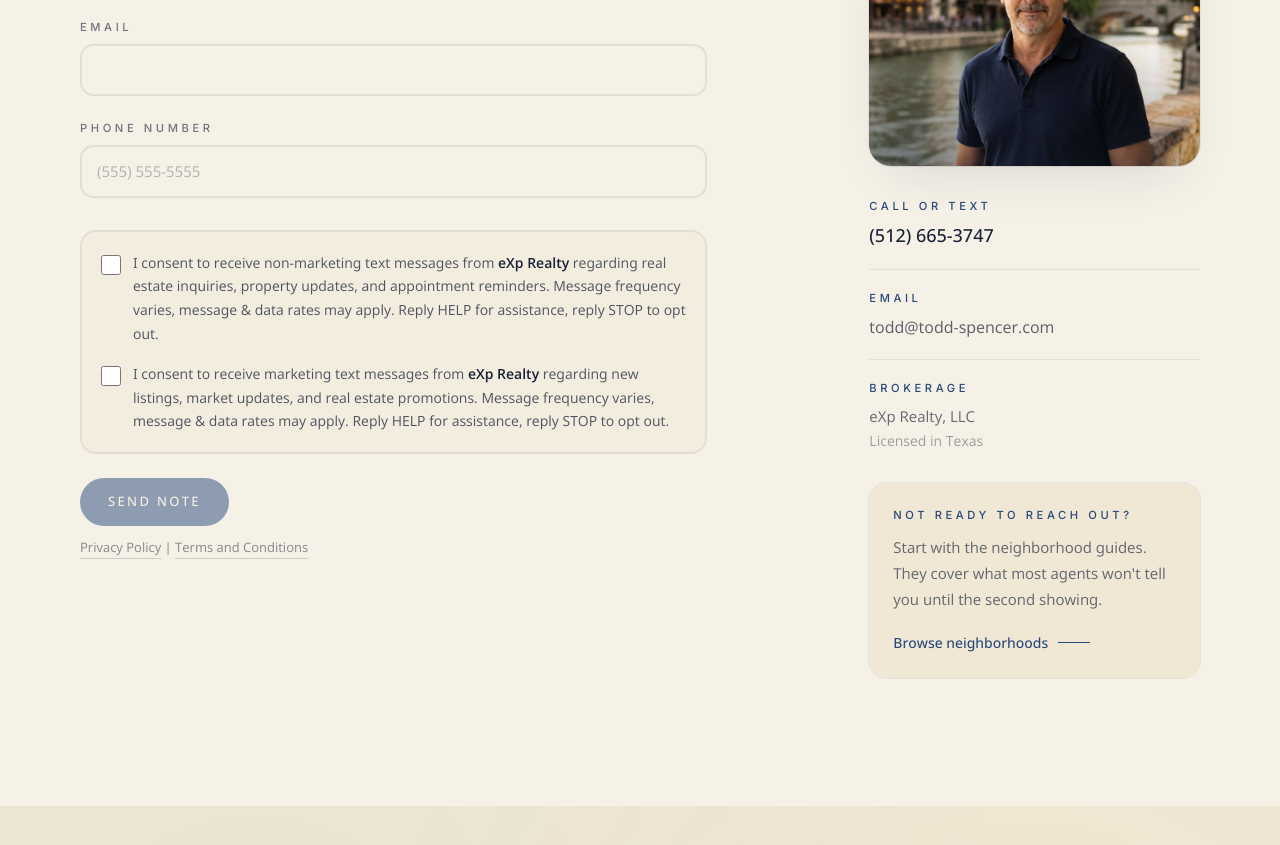
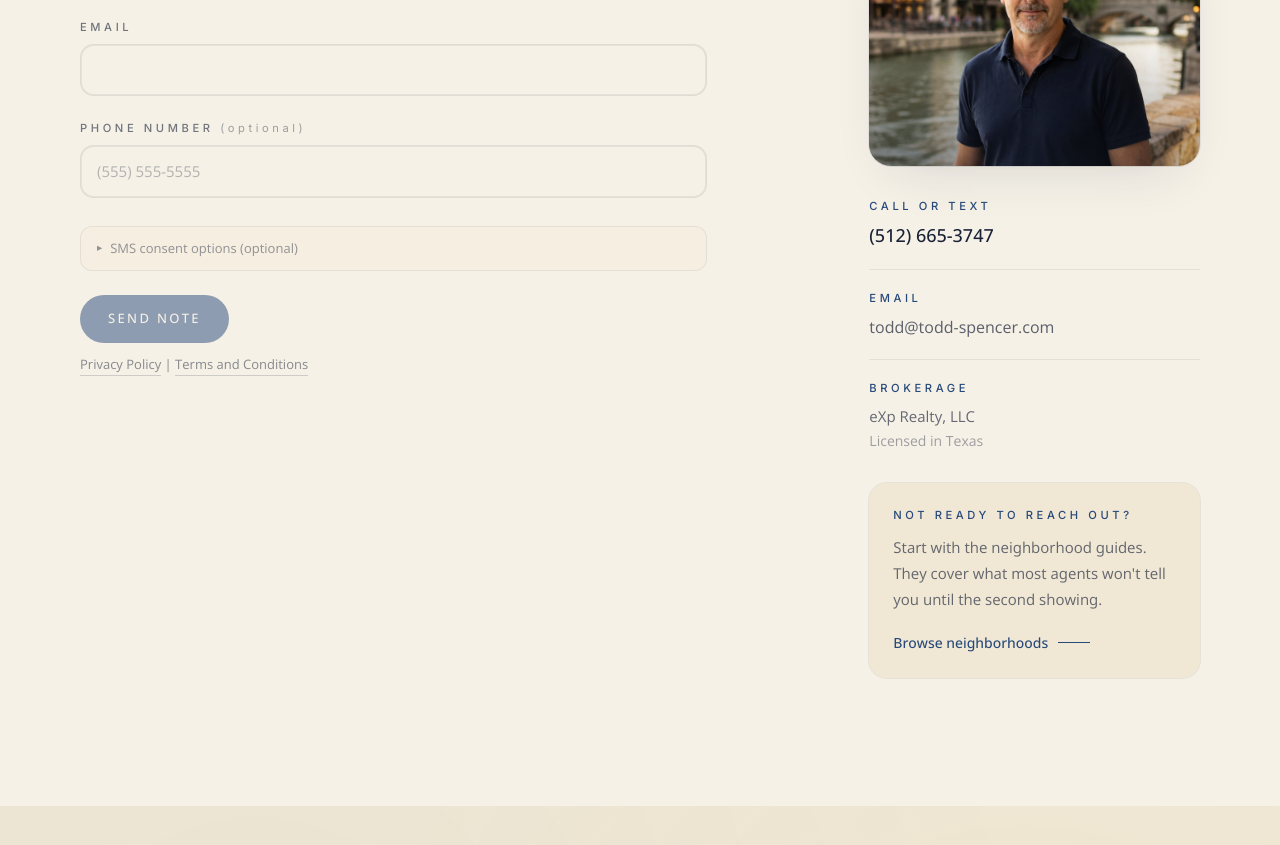
Before and after one commit to heypearladmin/todd-website, a Next.js app: page /contact in a window 1280 px wide. Shown: the part 840-1685 px from the top of the page. Built offline with nearby package versions, Linux system fonts and the light colour scheme; no server answers.

Commit message:
Reduce contact form friction and add realtor keywords to homepage

```diff
--- a/components/ContactForm.tsx
+++ b/components/ContactForm.tsx
@@ -39,7 +39,6 @@ export function ContactForm() {
     firstName.trim().length > 0 &&
     lastName.trim().length > 0 &&
     email.trim().length > 0 &&
-    phone.trim().length > 0 &&
     status !== "submitting";
 
   async function onSubmit(e: FormEvent<HTMLFormElement>) {
@@ -129,7 +128,7 @@ export function ContactForm() {
 
       <div className="grid gap-2">
         <label htmlFor="phone" className="eyebrow !text-ink/60">
-          Phone number
+          Phone number <span className="normal-case font-normal text-ink/40">(optional)</span>
         </label>
         <input
           id="phone"
@@ -137,7 +136,6 @@ export function ContactForm() {
           type="tel"
           inputMode="tel"
           autoComplete="tel"
-          required
           value={phone}
           onChange={(e) => setPhone(e.target.value)}
           placeholder="(555) 555-5555"
@@ -148,7 +146,12 @@ export function ContactForm() {
       {/* ───────────── A2P 10DLC consent block ─────────────
           Both checkboxes are optional and NOT pre-checked.
           Submit is enabled once required fields are filled. */}
-      <div className="mt-2 space-y-4 rounded-2xl border border-ink/[0.08] bg-paper-deep/40 p-5 shadow-inset-frame">
+      <details className="mt-1 rounded-xl border border-ink/[0.07] bg-paper-deep/30">
+        <summary className="cursor-pointer select-none px-4 py-3 text-[0.8125rem] text-ink/45 hover:text-ink/60 transition-colors list-none flex items-center gap-2">
+          <span aria-hidden className="text-[0.65rem]">▸</span>
+          SMS consent options (optional)
+        </summary>
+        <div className="space-y-4 border-t border-ink/[0.06] px-4 pb-4 pt-3">
           <label htmlFor="consent-transactional" className="flex items-start gap-3 cursor-pointer">
             <input
               id="consent-transactional"
@@ -156,11 +159,11 @@ export function ContactForm() {
               type="checkbox"
               checked={consentTransactional}
               onChange={(e) => setConsentTransactional(e.target.checked)}
-            className="mt-1 h-5 w-5 shrink-0 cursor-pointer rounded border-ink/30 text-primary accent-primary focus:ring-2 focus:ring-primary/40 focus:ring-offset-2 focus:ring-offset-paper"
+              className="mt-1 h-4 w-4 shrink-0 cursor-pointer rounded border-ink/30 text-primary accent-primary focus:ring-2 focus:ring-primary/40 focus:ring-offset-2 focus:ring-offset-paper"
             />
-          <span className="text-[0.875rem] leading-[1.7] text-ink/75">
+            <span className="text-[0.8125rem] leading-[1.65] text-ink/60">
               I consent to receive non-marketing text messages from{" "}
-            <strong className="font-semibold text-ink">{company}</strong> regarding
+              <strong className="font-medium text-ink/75">{company}</strong> regarding
               real estate inquiries, property updates, and appointment reminders.
               Message frequency varies, message &amp; data rates may apply. Reply HELP
               for assistance, reply STOP to opt out.
@@ -174,17 +177,18 @@ export function ContactForm() {
               type="checkbox"
               checked={consentMarketing}
               onChange={(e) => setConsentMarketing(e.target.checked)}
-            className="mt-1 h-5 w-5 shrink-0 cursor-pointer rounded border-ink/30 text-primary accent-primary focus:ring-2 focus:ring-primary/40 focus:ring-offset-2 focus:ring-offset-paper"
+              className="mt-1 h-4 w-4 shrink-0 cursor-pointer rounded border-ink/30 text-primary accent-primary focus:ring-2 focus:ring-primary/40 focus:ring-offset-2 focus:ring-offset-paper"
             />
-          <span className="text-[0.875rem] leading-[1.7] text-ink/75">
+            <span className="text-[0.8125rem] leading-[1.65] text-ink/60">
               I consent to receive marketing text messages from{" "}
-            <strong className="font-semibold text-ink">{company}</strong> regarding
+              <strong className="font-medium text-ink/75">{company}</strong> regarding
               new listings, market updates, and real estate promotions. Message
               frequency varies, message &amp; data rates may apply. Reply HELP for
               assistance, reply STOP to opt out.
             </span>
           </label>
         </div>
+      </details>
 
       <div className="flex flex-col items-start gap-3">
         <button
--- a/lib/content/home.ts
+++ b/lib/content/home.ts
@@ -7,7 +7,7 @@ export const heroContent = {
   eyebrow: "New Braunfels, Texas",
   headlineBefore: "The local insider",
   headlineItalic: "for living in New Braunfels.",
-  dek: "Guides, neighborhood deep dives, and friendly market notes from someone who actually lives the river life. No pressure. No hype. Just honest help when you are ready.",
+  dek: "Guides, neighborhood deep dives, and market notes from a New Braunfels real estate agent who actually lives the river life. No pressure. No hype. Just honest help when you are ready.",
   primaryCta: { label: "Start a conversation", href: "/contact" },
   secondaryCta: { label: "Explore the city", href: "/neighborhoods" },
   landscapeSrc: "/images/hero-new-braunfels-river.webp",
@@ -20,8 +20,8 @@ export const heroContent = {
 
 export const localGuide = {
   eyebrow: "Your local guide",
-  title: "A trusted insider, not a high pressure salesperson.",
-  dek: "Fifteen years living, eating, floating, and working in New Braunfels. I help families relocate, retirees right size, first time buyers find their footing, and Austin and San Antonio commuters find a place that finally feels like home.",
+  title: "A trusted New Braunfels Realtor, not a high pressure salesperson.",
+  dek: "Fifteen years living, eating, floating, and working in New Braunfels. As a local real estate agent, I help families relocate, retirees right size, first time buyers find their footing, and Austin and San Antonio commuters find a place that finally feels like home.",
   pullQuote:
     "Hyperlocal is not a buzzword. It is where you float on Saturday and where you grab coffee on Tuesday.",
   aboutHref: "/about",
```
Lines whose indentation alone changed are shown as unchanged.
